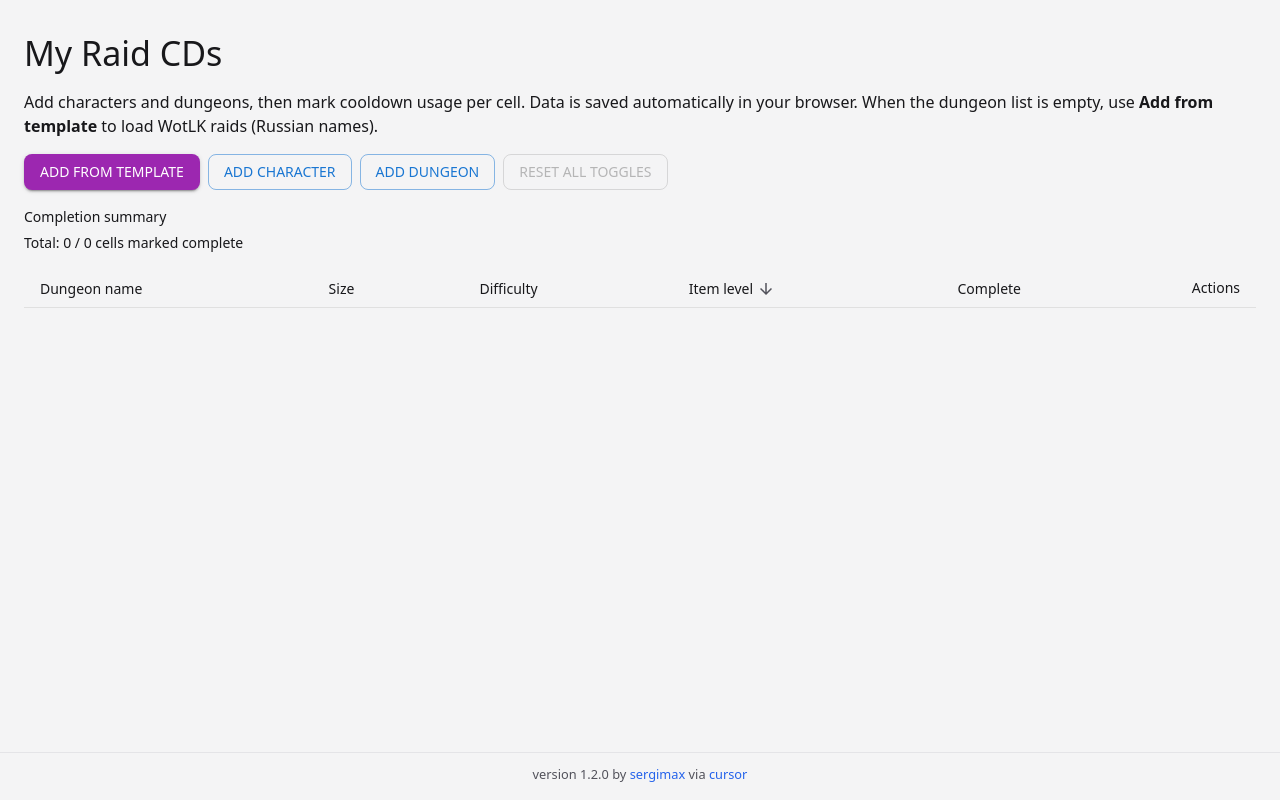
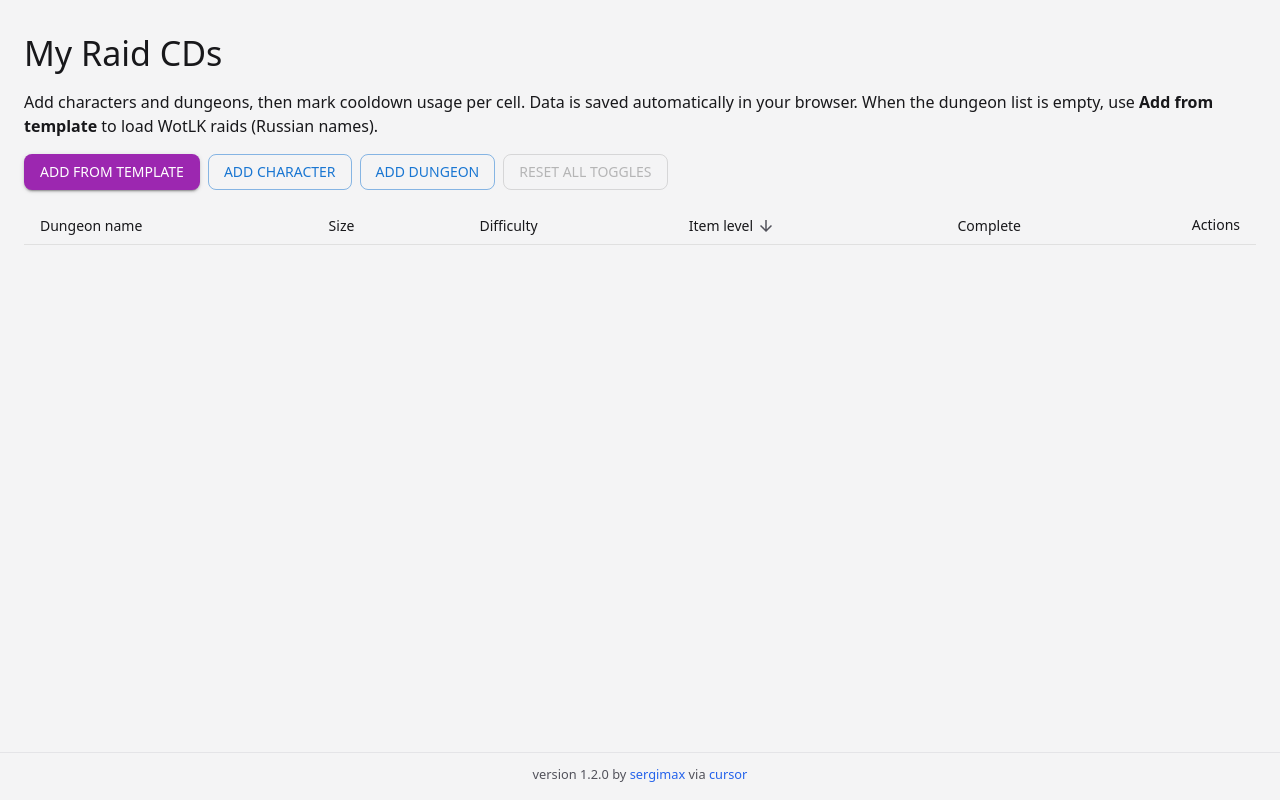
Before and after one commit to sergimax/my-raid-cds, a React (Vite) app: page / in a window 1280 px wide. Built offline with nearby package versions, Linux system fonts and the light colour scheme.

Commit message:
refactor(App): remove CompletionSummary component from App for cleaner layout and improved readability

```diff
--- a/src/App.tsx
+++ b/src/App.tsx
@@ -89,11 +89,6 @@ function App() {
             />
           ) : null}
 
-          <CompletionSummary
-            totalCompleted={totalCompleted}
-            totalCells={totalCells}
-          />
-
           <RaidTrackerTable
             characters={tracker.characters}
             dungeons={tracker.dungeons}
```
